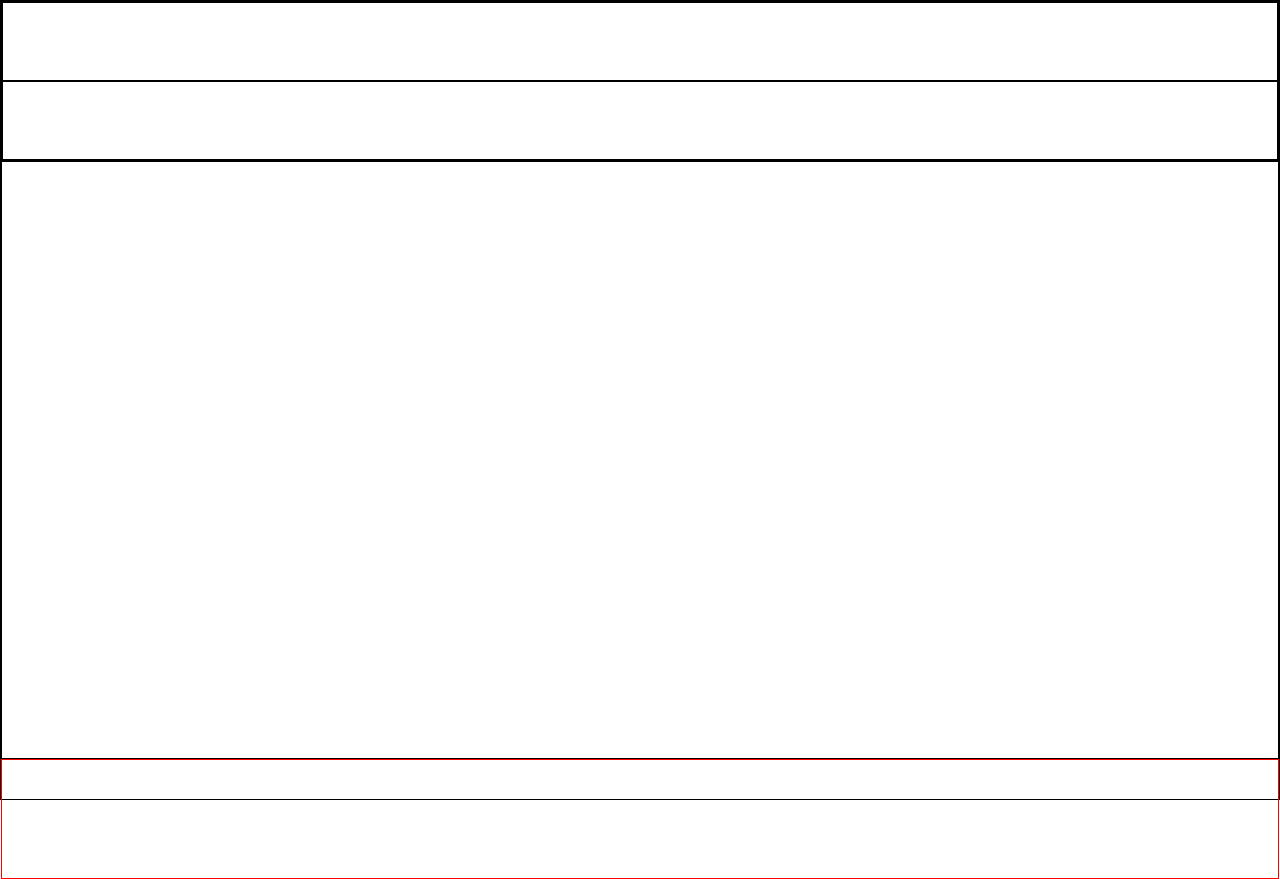
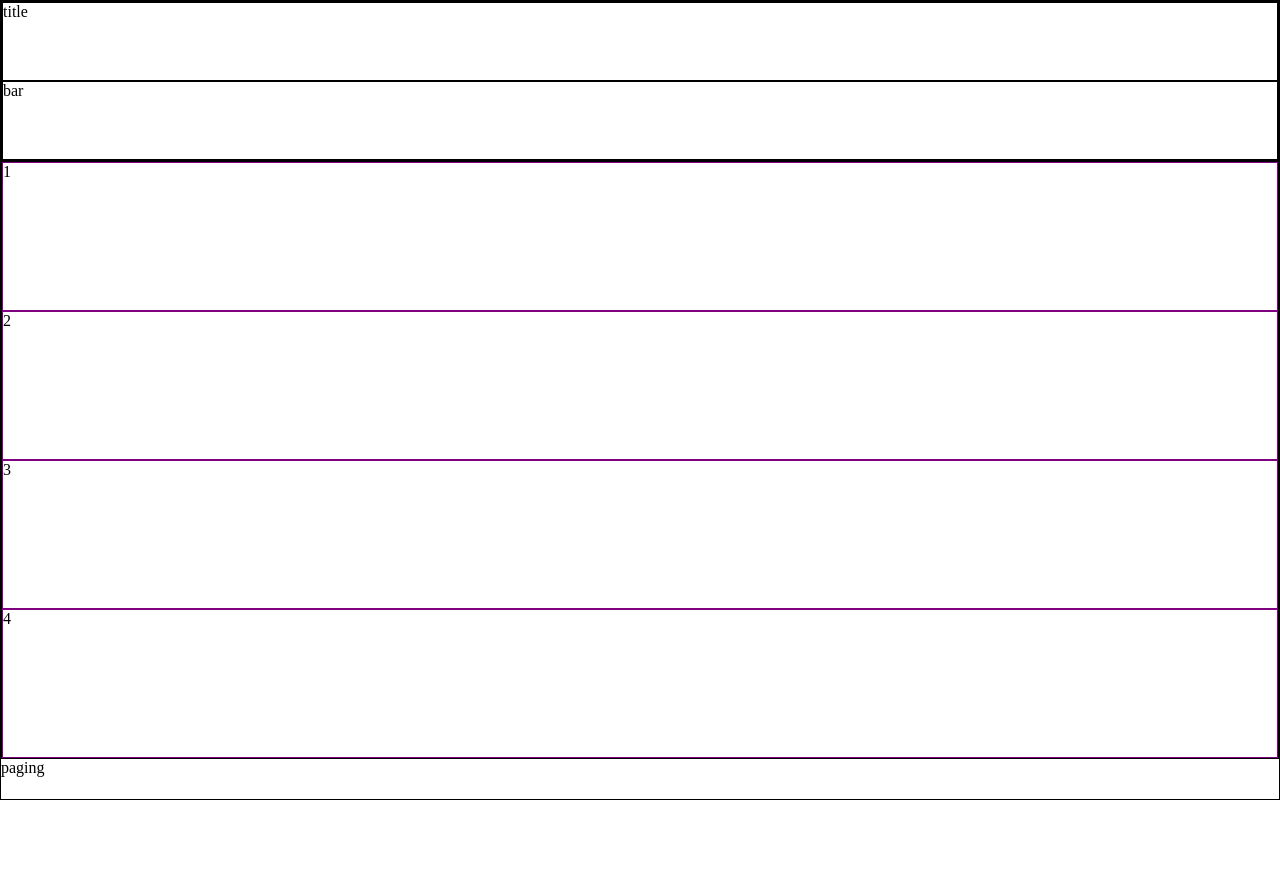
Before and after one commit to HyunSense/gookbi, a plain HTML site: page front/hotplace/index.html in a window 1280 px wide. Drawn offline with Linux system fonts and the light colour scheme.

Commit message:
front practice

```diff
--- a/front/hotplace/css/index.css
+++ b/front/hotplace/css/index.css
@@ -34,7 +34,12 @@ main {
     border: 1px solid black;
 }
 
+main div{
+    height: 25%;
+    border:  1px solid purple;
+}
+
 .paging {
     height: 15%;
-    border: 1px solid red;
+    /* border: 1px solid red; */
 }
--- a/front/hotplace/index.html
+++ b/front/hotplace/index.html
@@ -11,20 +11,22 @@
 <body>
     <!-- 타이틀, 로그인..-->
     <header>
-        <div class="title"></div>
-        <div class="bar"></div>
+        <div class="title">title</div>
+        <div class="bar">bar</div>
     </header>
+
     <!-- 메인 사진, 소개 -->
     <main>
-        <div></div>
-        <div></div>
-        <div></div>
-        <div></div>
+
+        <div onclick="erkwerlkwr" class="" id="qq">1</div>
+        <div onclick="erkwerlkwr" class="" id="qq">2</div>
+        <div onclick="erkwerlkwr" class="" id="qq">3</div>
+        <div onclick="erkwerlkwr" class="" id="qq">4</div>
 
     </main>
     <!-- 이전 다음 -->
     <div class="paging">
-
+        paging
     </div>
 </body>
 </html>
--- a/front/hotplace/js/index.js
+++ b/front/hotplace/js/index.js
@@ -0,0 +1,7 @@
+let count=1
+
+qq.onclick = function() {
+
+    count++;
+    console.log(count)
+}
```
